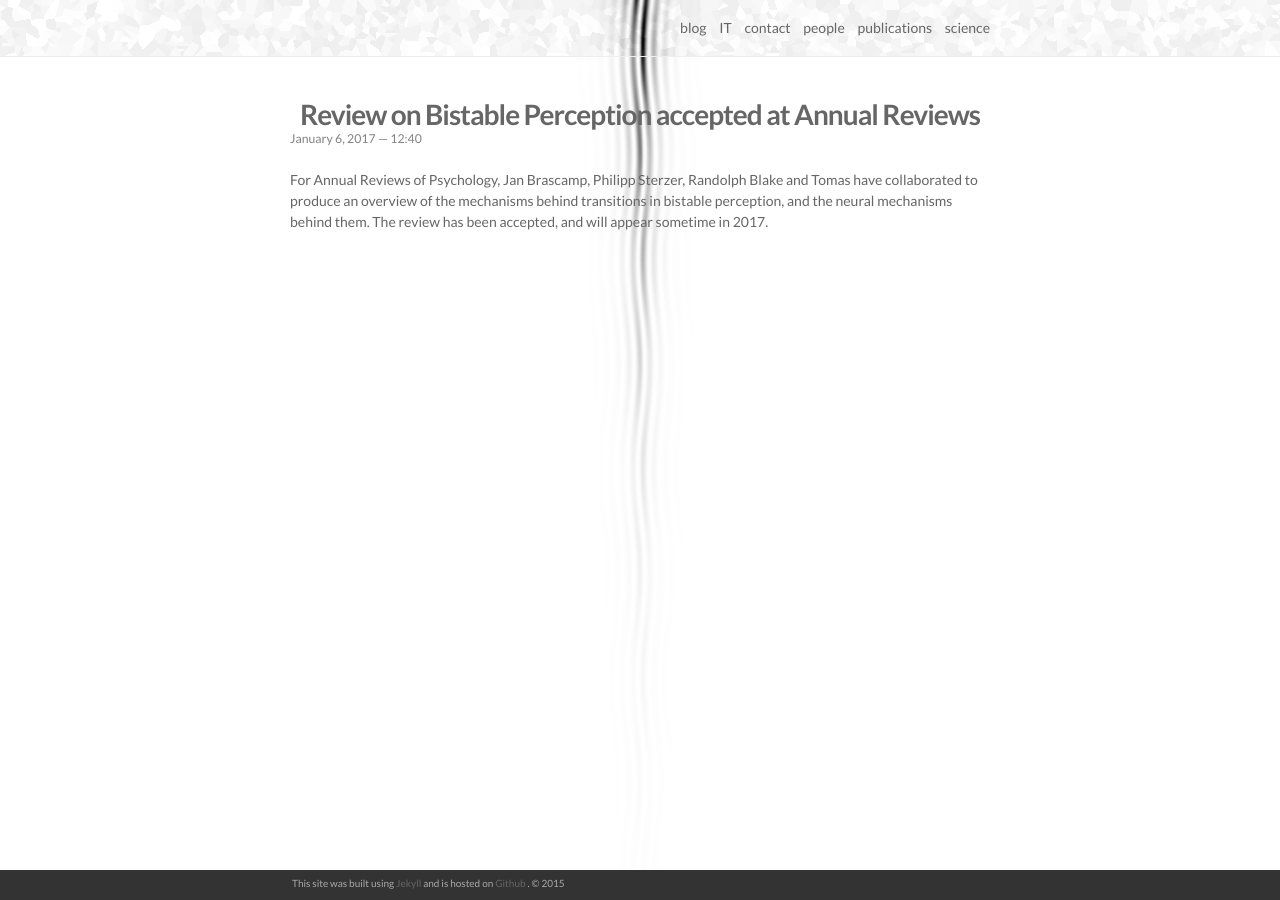
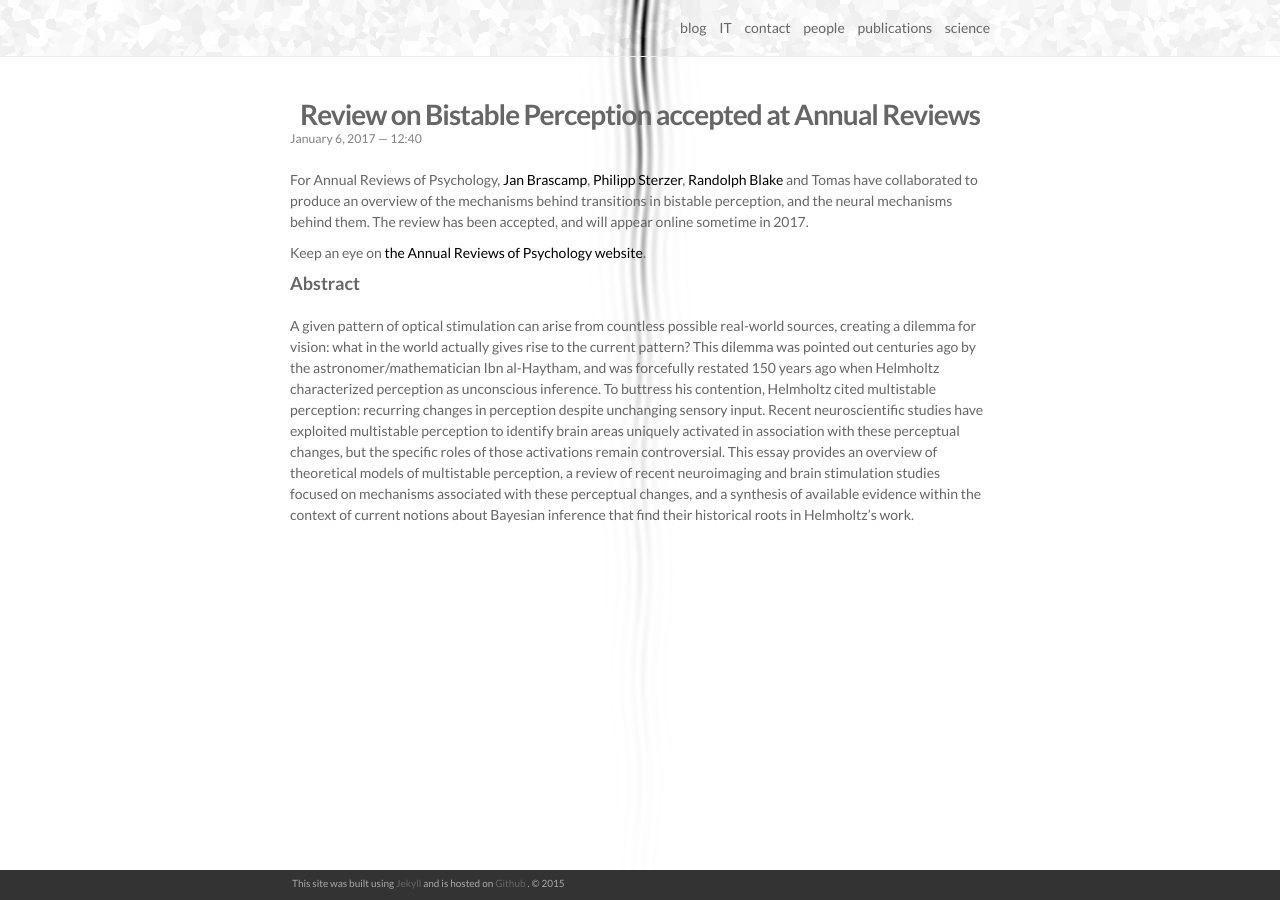
Before and after one commit to tknapen/tknapen.github.io, a Jekyll site: the page built from _posts/2017-01-06-AROP.markdown, in a window 1280 px wide. Built offline with Jekyll 4.4.1, drawn with Linux system fonts in a browser that asks for light colours; nearby versions of some CDN libraries.

Commit message:
links in the arop post

```diff
--- a/_posts/2017-01-06-AROP.markdown
+++ b/_posts/2017-01-06-AROP.markdown
@@ -5,4 +5,11 @@ date:   2017-01-06 12:40:00
 description: Collaborative Review between Our lab @ the VU, Charité Berlin, Michigan State University and Vanderbilt.
 ---
 
-For Annual Reviews of Psychology, Jan Brascamp, Philipp Sterzer, Randolph Blake and Tomas have collaborated to produce an overview of the mechanisms behind transitions in bistable perception, and the neural mechanisms behind them. The review has been accepted, and will appear sometime in 2017.
+For Annual Reviews of Psychology, [Jan Brascamp](https://psychology.msu.edu/brascamplab/publications.html), [Philipp Sterzer](https://psy-ccm.charite.de/en/research/neuroimaging/visual_perception_laboratory/), [Randolph Blake](http://www.psy.vanderbilt.edu/faculty/blake/blake.html) and Tomas have collaborated to produce an overview of the mechanisms behind transitions in bistable perception, and the neural mechanisms behind them. The review has been accepted, and will appear online sometime in 2017.
+
+Keep an eye on [the Annual Reviews of Psychology website](http://www.annualreviews.org/doi/10.1146/annurev-psych-010417-085944).
+<br/>
+
+#### Abstract
+<br/>
+  A given pattern of optical stimulation can arise from countless possible real-world sources, creating a dilemma for vision: what in the world actually gives rise to the current pattern? This dilemma was pointed out centuries ago by the astronomer/mathematician Ibn al-Haytham, and was forcefully restated 150 years ago when Helmholtz characterized perception as unconscious inference. To buttress his contention, Helmholtz cited multistable perception: recurring changes in perception despite unchanging sensory input. Recent neuroscientific studies have exploited multistable perception to identify brain areas uniquely activated in association with these perceptual changes, but the specific roles of those activations remain controversial. This essay provides an overview of theoretical models of multistable perception, a review of recent neuroimaging and brain stimulation studies focused on mechanisms associated with these perceptual changes, and a synthesis of available evidence within the context of current notions about Bayesian inference that find their historical roots in Helmholtz’s work.
```
